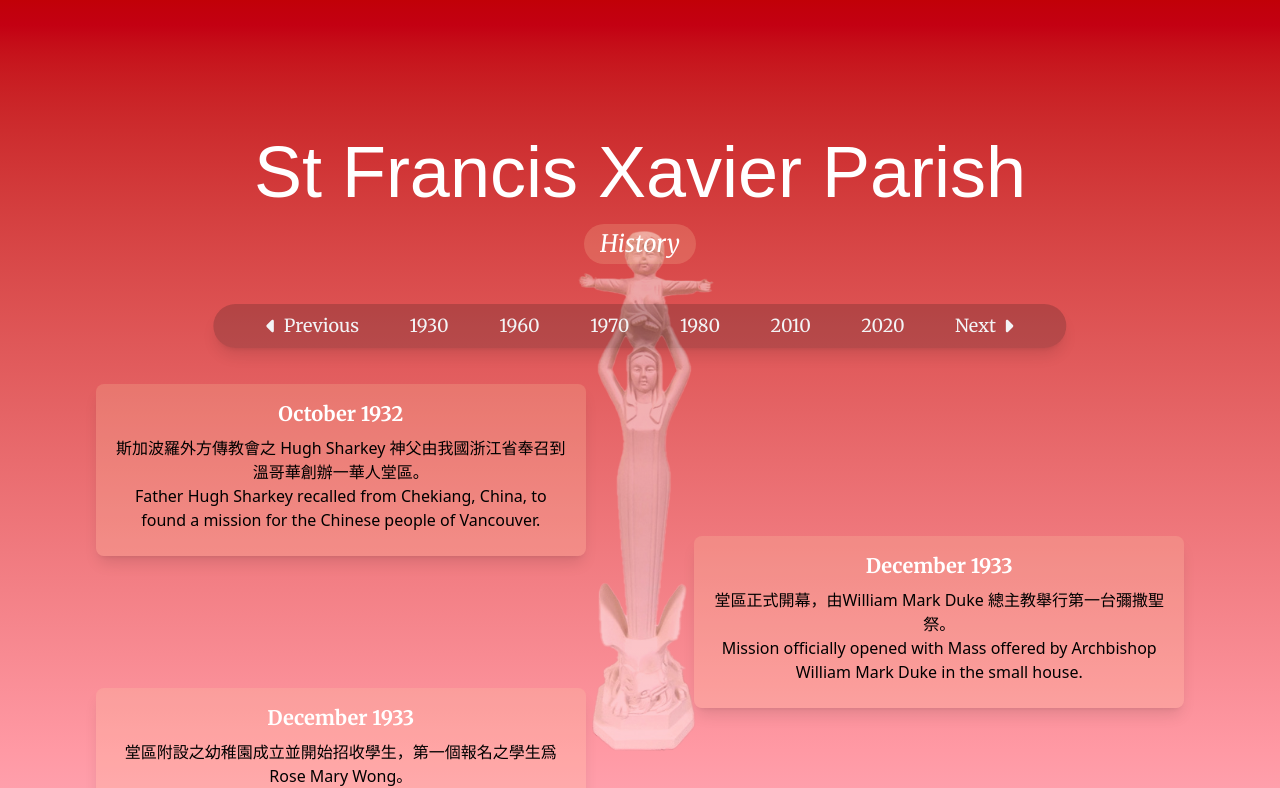
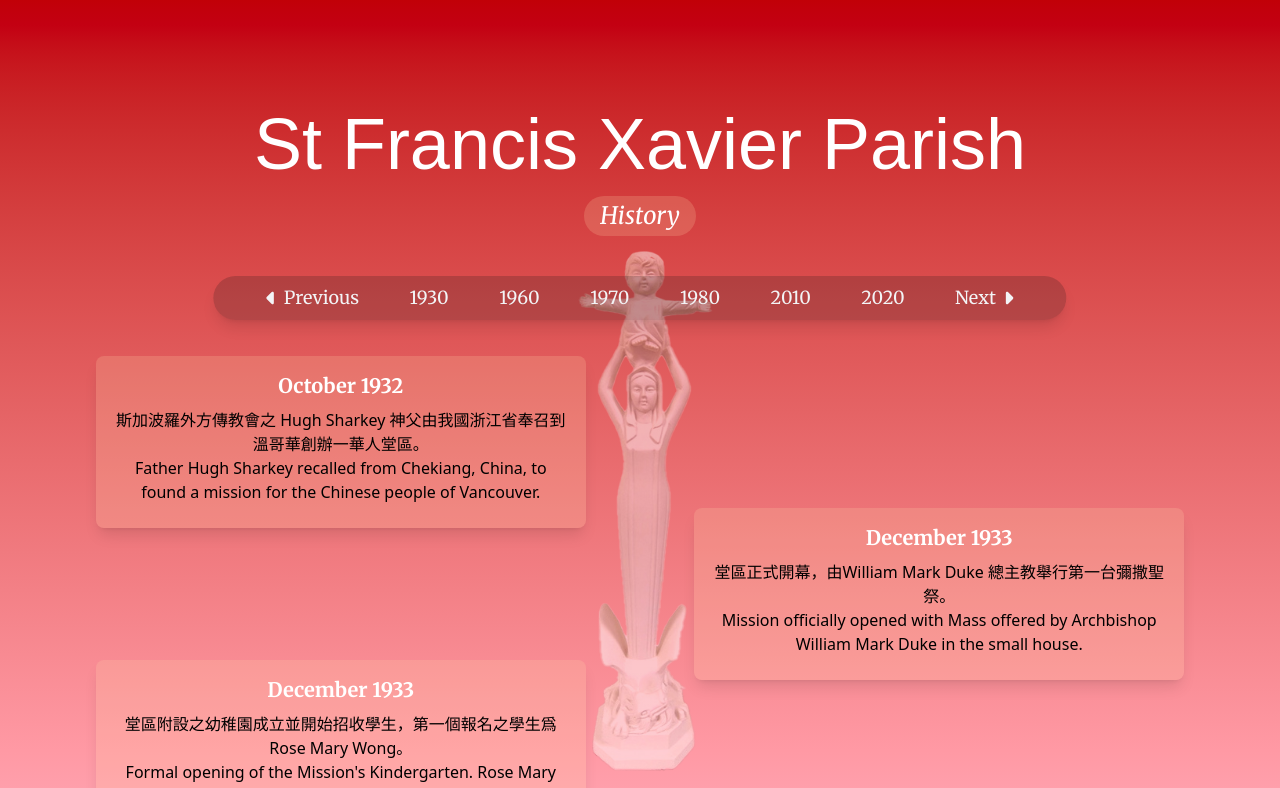
Before and after one commit to sfx-archives/sfx-history, a React (Vite) app: page / in a window 1280 px wide. Shown: the top 788 px of the page. Built offline with nearby package versions, Linux system fonts and the light colour scheme; a web font is replaced by a local one.

Commit message:
move image down

```diff
--- a/src/components/BackgroundImage.tsx
+++ b/src/components/BackgroundImage.tsx
@@ -9,7 +9,7 @@
     <div className="relative w-full h-full -z-10">
       <img
         src="/IMAG5316-400.png"
-        className={`fixed bottom-1/20 left-1/2 transform -translate-x-1/2 object-cover opacity-50 object-contain transition-all duration-[1000ms] ease-in-out ${
+        className={`fixed bottom-1/40 left-1/2 transform -translate-x-1/2 object-cover opacity-50 object-contain transition-all duration-[1000ms] ease-in-out ${
           visible ? "h-2/3" : "h-5/6"
         }`}
         alt="background"
--- a/src/components/Hero.tsx
+++ b/src/components/Hero.tsx
@@ -16,7 +16,7 @@
 
   return (
     <InView onChange={(inView: boolean) => handleViewChange({ inView })}>
-      <div className="flex items-center justify-center flex-col m-10 mb-0 pt-17 text-white ">
+      <div className="flex items-center justify-center flex-col m-10 mb-0 pt-10 text-white ">
         <a
           className="text-7xl font-tage text-center hover:text-shadow-lg hover:cursor-point"
           href="#"
```
